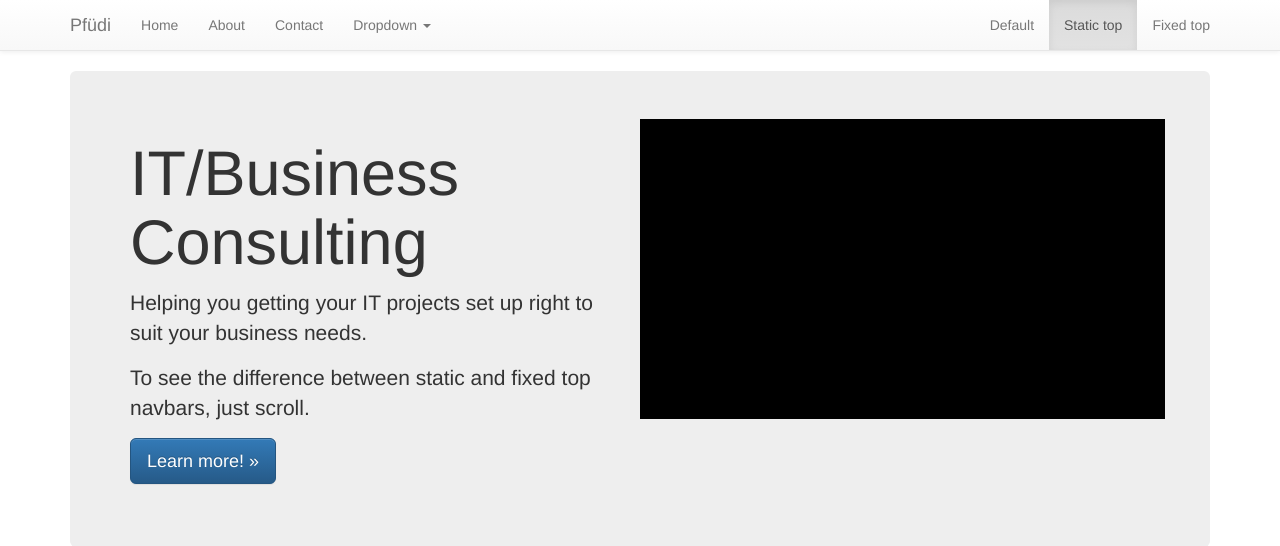
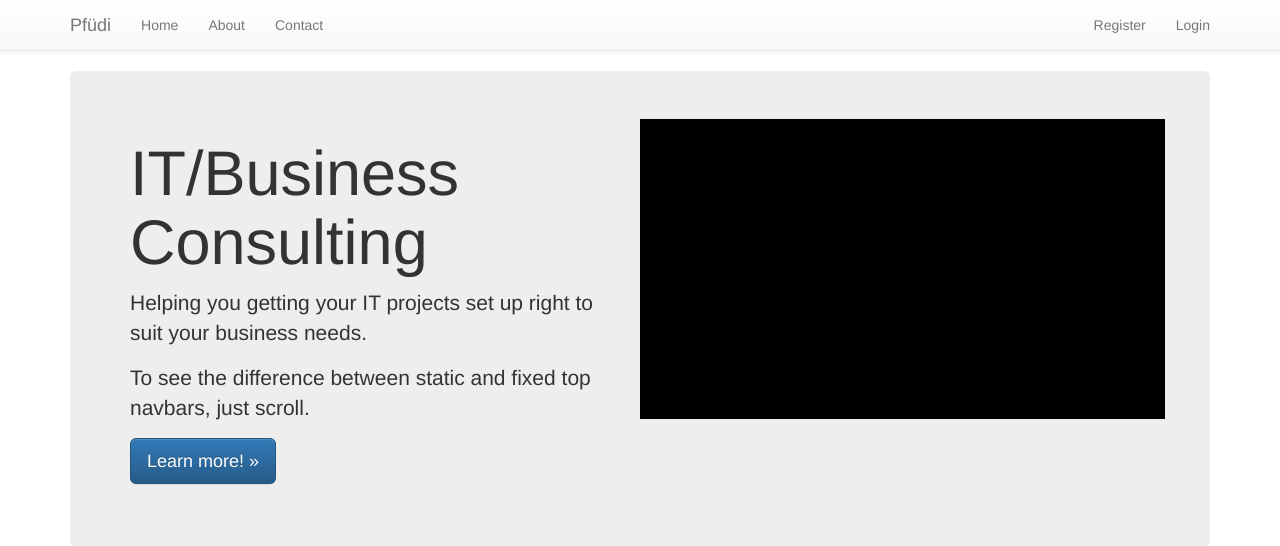
Before and after one commit to capoch/fibuco_landingpage_django, a Django app: page / in a window 1280 px wide. Shown: the top 546 px of the page. Run offline with Django 3.2, Linux system fonts and the light colour scheme; some libraries are stand-ins or nearby versions.

Commit message:
trydjango18 up to 29

```diff
--- a/templates/navbar.html
+++ b/templates/navbar.html
@@ -17,7 +17,7 @@
         <li><a href="{% url 'home' %}">Home</a></li>
         <li><a href="{% url 'about' %}">About</a></li>
         <li><a href="{% url 'contact' %}">Contact</a></li>
-        <li class="dropdown">
+        <!-- <li class="dropdown">
           <a href="#" class="dropdown-toggle" data-toggle="dropdown" role="button" aria-haspopup="true" aria-expanded="false">Dropdown <span class="caret"></span></a>
           <ul class="dropdown-menu">
             <li><a href="#">Action</a></li>
@@ -28,12 +28,16 @@
             <li><a href="#">Separated link</a></li>
             <li><a href="#">One more separated link</a></li>
           </ul>
-        </li>
+        </li> -->
       </ul>
       <ul class="nav navbar-nav navbar-right">
-        <li><a href="../navbar/">Default</a></li>
-        <li class="active"><a href="./">Static top <span class="sr-only">(current)</span></a></li>
-        <li><a href="../navbar-fixed-top/">Fixed top</a></li>
+        {% if request.user.is_authenticated %}
+        <li><a href="#">Welcome {{ request.user }}</a></li>
+        <li><a href="{% url 'auth_logout' %}">Logout</a></li>
+        {% else %}
+        <li><a href="{% url 'registration_register' %}">Register</a></li>
+        <li><a href="{% url 'auth_login' %}">Login</a></li>
+        {% endif %}
       </ul>
     </div><!--/.nav-collapse -->
   </div>
--- a/templates/registration/activation_complete.html
+++ b/templates/registration/activation_complete.html
@@ -2,5 +2,5 @@
 {% load i18n %}
 
 {% block content %}
-<p class='lead'>{% trans "Your account is now activated." %}</p>
+<p class="lead">{% trans "Your account is now activated." %}</p>
 {% endblock %}
--- a/trydjango18/settings.py
+++ b/trydjango18/settings.py
@@ -143,5 +143,7 @@ MEDIA_ROOT = os.path.join(os.path.dirname(BASE_DIR), "static", "media_root")
 CRISPY_TEMPLATE_PACK = 'bootstrap3'
 
 #Registration Redux Settings
-ACCOUNT_ACTIVATION_DAYS=7
-REGISTRATION_AUTO_LOGIN=True
+ACCOUNT_ACTIVATION_DAYS = 7
+REGISTRATION_AUTO_LOGIN = True
+SITE_ID = 1 #since registration uses django.contrib.sites this has to be specified
+LOGIN_REDIRECT_URL = '/'
```
